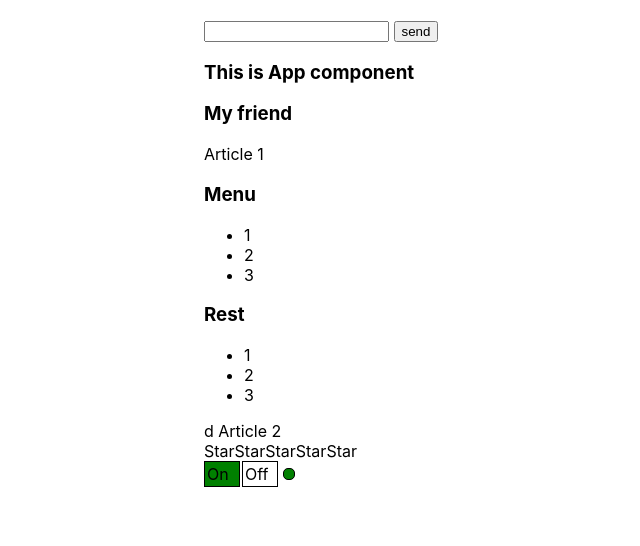
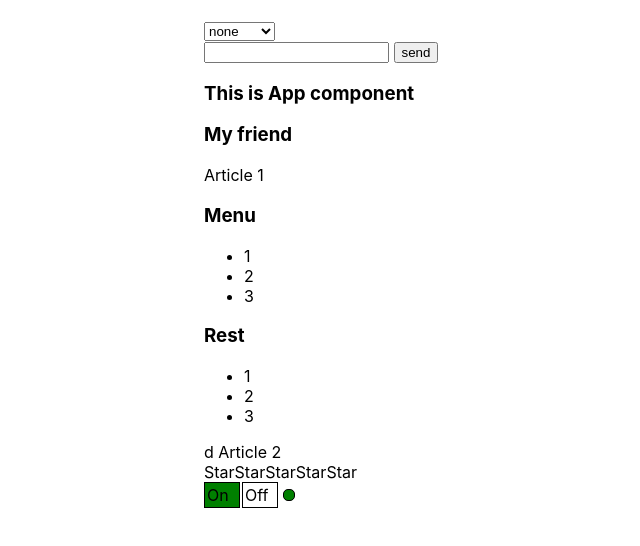
Before and after one commit to Pred1993/Kabzda_kak_podrobno, a React (Create React App) app: page / in a window 1280 px wide. Shown: the top 546 px of the page, without its empty margins (286-926 px from the left). Built offline with nearby package versions, Linux system fonts and the light colour scheme.

Commit message:
ControlledSelect

```diff
--- a/src/App.tsx
+++ b/src/App.tsx
@@ -4,6 +4,7 @@ import {Accordion} from "./components/Accordion/Accordion";
 import {Rating} from "./components/Rating/Rating";
 import {OnOff} from "./components/OnOf/OnOf";
 import UncontrolledInput from "./components/UncontrolledInput/UncontrolledInput";
+import ControlledSelect from "./components/ControlledSelect/ControlledSelect";
 
 export type ValueType = 0 | 1 | 2 | 3 | 4 | 5
 
@@ -13,6 +14,7 @@ function App() {
 
     return (
         <div className='App'>
+            <ControlledSelect/>
             <UncontrolledInput/>
             <Title title={'This is App component'}/>
             <Title title={'My friend'}/>
--- /dev/null
+++ b/src/components/ControlledSelect/ControlledSelect.tsx
@@ -0,0 +1,21 @@
+import React, {ChangeEvent, useState} from 'react';
+
+
+const ControlledSelect = () => {
+    const [parentValue, setParentValue] = useState <string | undefined>('none')
+    const onChangeHandlerSelect = (e: ChangeEvent<HTMLSelectElement>) => {
+setParentValue(e.currentTarget.value)
+    }
+    return (
+        <div>
+            <select value={parentValue} onChange={onChangeHandlerSelect}>
+                <option value='none'>none</option>
+                <option value="1">Minsk</option>
+                <option value="2">Moscow</option>
+                <option value="3">Kiev</option>
+            </select>
+        </div>
+    );
+};
+
+export default ControlledSelect;
```
